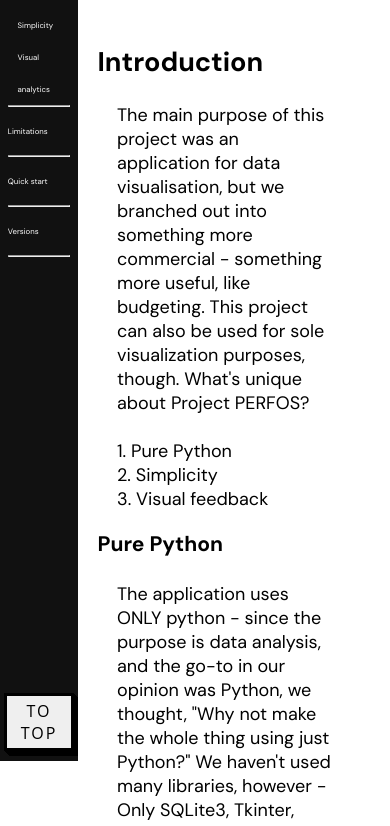
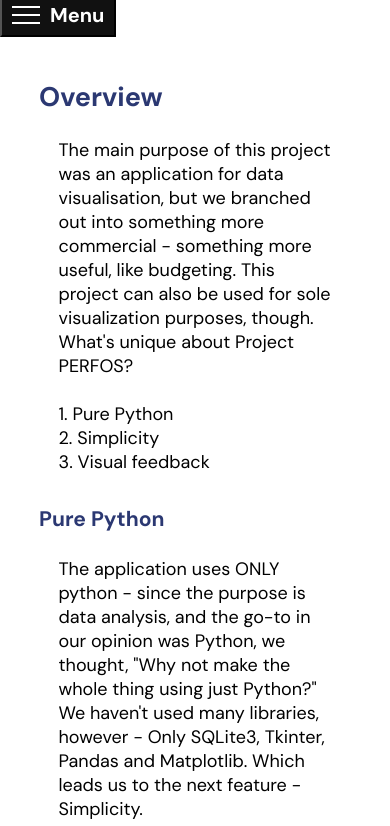
Before and after one commit to HritvikaC/Project-PERFOS, a plain HTML site: page index.html in a window 390 px wide. Shown: the part 83-909 px from the top of the page. Drawn offline with Linux system fonts and the light colour scheme; a web font is replaced by a local one.

Commit message:
Improved design for mobile + added js

```diff
--- a/index.html
+++ b/index.html
@@ -29,11 +29,14 @@
     <main>
       <!-- Navigation sidebar -->
       <nav>
-        <div class="sidenav">
+        <div class="sidenav" id="mySideNav">
+          <a href="javascript:void(0)" class="closebtn" onclick="closeNav()"
+            >&times;</a
+          >
           <ul class="main-nav" type="none">
             <li>
               <hr />
-              <a href="#intro">Introduction</a>
+              <a href="#intro">Overview</a>
               <hr />
               <ul class="intro-nav" type="none">
                 <li><a href="#python">Pure Python</a></li>
@@ -49,19 +52,22 @@
             <li><a href="#versions">Versions</a></li>
             <hr />
           </ul>
-          <button
-            class="button-54"
-            role="button"
-            onclick="document.location='#'"
-          >
-            To top
-          </button>
         </div>
       </nav>
+      <button onclick="openNav()" class="nav-button">
+        <div class="menubuttonbox">
+          <div>
+            <div class="menu-button"></div>
+            <div class="menu-button"></div>
+            <div class="menu-button"></div>
+          </div>
+          <div class="menutext"><b>Menu</b></div>
+        </div>
+      </button>
 
       <!-- Text -->
       <div class="Main-content Intro">
-        <h2 id="intro">Introduction</h2>
+        <h2 id="intro">Overview</h2>
         <br />
         <p>
           The main purpose of this project was an application for data
@@ -223,5 +229,6 @@
         </p>
       </div>
     </footer>
+    <script src="script.js"></script>
   </body>
 </html>
--- /dev/null
+++ b/script.js
@@ -0,0 +1,9 @@
+/* Set the width of the side navigation to 250px */
+function openNav() {
+  document.getElementById("mySideNav").style.width = "250px";
+}
+
+/* Set the width of the side navigation to 0 */
+function closeNav() {
+  document.getElementById("mySideNav").style.width = "0";
+}
--- a/style.css
+++ b/style.css
@@ -18,8 +18,6 @@ html {
 .header-1 {
   display: flex;
   flex-direction: column;
-  position: fixed;
-  top: 0;
   width: 100%;
   background-color: #135bcf;
   color: #fff;
@@ -27,12 +25,12 @@ html {
 }
 
 h1 {
-  font-size: 2.5em;
+  font-size: 5vw;
   text-align: center;
 }
 
 h4 {
-  font-size: 1em;
+  font-size: 2vw;
   text-align: center;
 }
 
@@ -40,18 +38,33 @@ h4 {
   display: flex;
   flex-direction: column;
   position: fixed;
-  width: 20vw;
+  width: 0;
   height: 100%;
   top: 0;
-  left: 0;
   background-color: #111;
   color: #fff;
+  z-index: 1;
   overflow-x: hidden; /* Disable horizontal scroll */
-  overflow: hidden;
+  transition: 0.25s;
+}
+
+.sidenav .closebtn {
+  position: absolute;
+  top: 0;
+  right: 25px;
+  font-size: 36px;
+  margin-left: 50px;
+}
+
+.nav-button {
+  position: sticky;
+  top: 0;
+  background-color: #111;
 }
 
 .main-nav {
   padding: 2vw;
+  margin-top: 5vw;
   font-size: 2vw;
   line-height: 3rem;
 }
@@ -62,15 +75,35 @@ h4 {
   line-height: 2rem;
 }
 
+.menu-button {
+  width: 28px;
+  height: 2px;
+  background-color: #fff;
+  margin: 6px 0;
+}
+
+.menubuttonbox {
+  display: flex;
+  flex-direction: row;
+  color: #fff;
+  padding: 5px 10px;
+  align-items: center;
+}
+
+.menutext {
+  padding-left: 10px;
+  font-size: 20px;
+}
+
 .Main-content {
-  margin: 5vw 15vw 5vw 30vw;
+  margin: 8vw 15vw;
   font-size: 18px;
 }
 
 .Intro {
   display: flex;
   flex-direction: column;
-  margin-top: 15vh;
+  margin-top: 5vh;
 }
 
 .foot {
@@ -79,37 +112,6 @@ h4 {
   font-size: 10px;
   font-weight: 600;
   align-items: center;
-}
-
-.button-54 {
-  font-family: "Open Sans", sans-serif;
-  font-size: 16px;
-  letter-spacing: 2px;
-  text-decoration: none;
-  text-transform: uppercase;
-  color: #000;
-  cursor: pointer;
-  border: 3px solid;
-  padding: 0.25em 0.5em;
-  box-shadow: 1px 1px 0px 0px, 2px 2px 0px 0px, 3px 3px 0px 0px, 4px 4px 0px 0px,
-    5px 5px 0px 0px;
-  position: relative;
-  user-select: none;
-  -webkit-user-select: none;
-  touch-action: manipulation;
-  margin: auto 1vw 10px;
-}
-
-.button-54:active {
-  box-shadow: 0px 0px 0px 0px;
-  top: 5px;
-  left: 5px;
-}
-
-@media (min-width: 768px) {
-  .button-54 {
-    padding: 0.25em 0.75em;
-  }
 }
 
 .Authors {
@@ -128,12 +130,14 @@ h4 {
 .Main-content > h3,
 .Main-content > h5 {
   margin-left: -5vw;
+  color: #2b3872;
 }
 
 .main-nav > li > a:link,
 .main-nav > li > a:visited,
 .intro-nav > li > a:link,
-.intro-nav > li > a:visited {
+.intro-nav > li > a:visited,
+.closebtn {
   color: #fff;
   text-decoration: none;
 }
@@ -149,3 +153,20 @@ h4 {
   color: #303030;
   text-decoration: underline;
 }
+
+/* On smaller screens, where height is less than 450px, change the style of the sidenav (less padding and a smaller font size) */
+@media only screen and (max-width: 500px) {
+  .main-nav,
+  .intro-nav {
+    font-size: 5vw;
+  }
+  .main-nav {
+    margin-top: 15vw;
+  }
+  .header-1 h1 {
+    font-size: 10vw;
+  }
+  .header-1 h4 {
+    font-size: 5vw;
+  }
+}
```
